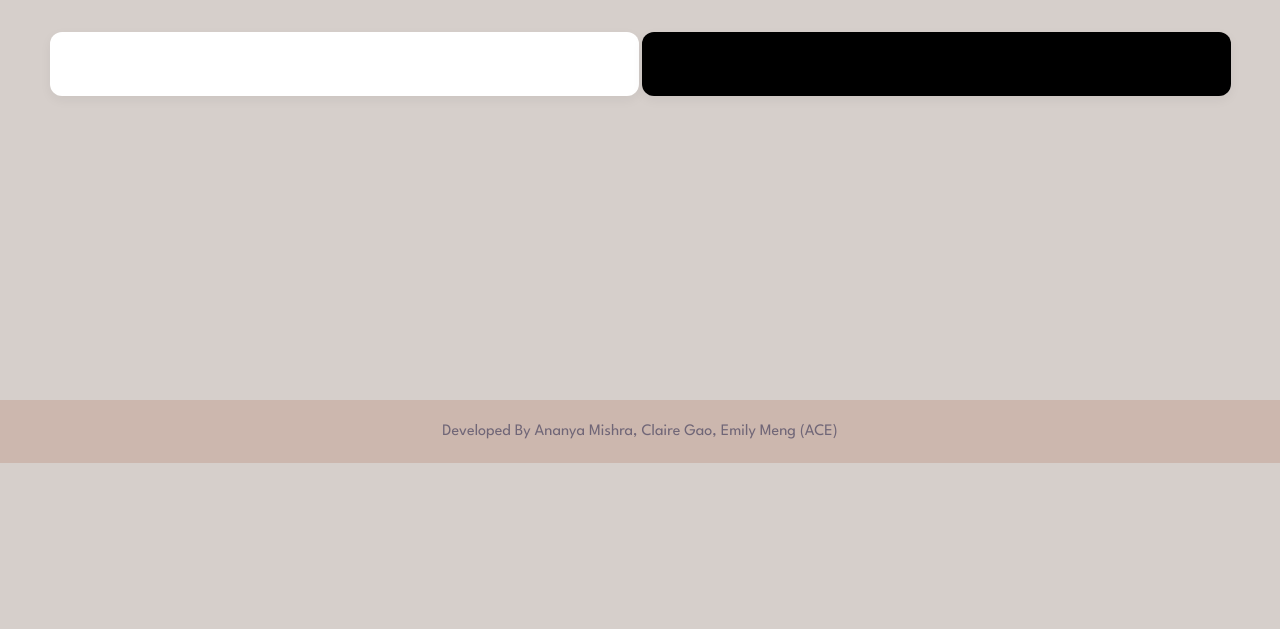
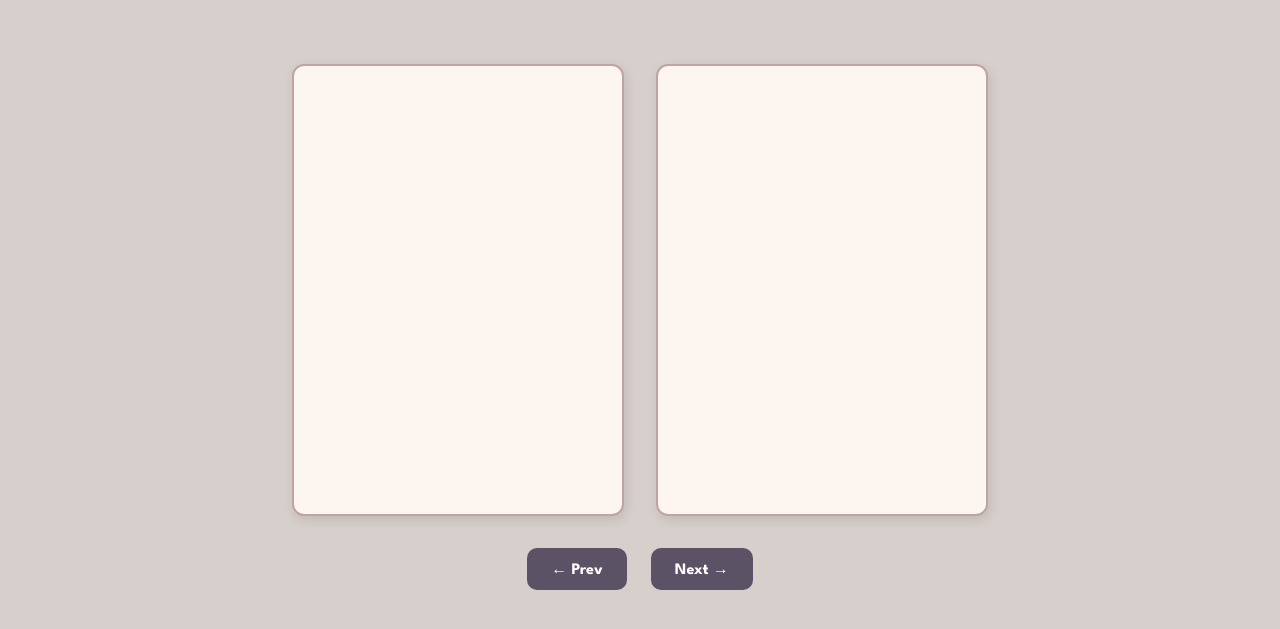
Before and after one commit to ananyaMishra6875/YRHacks25, a Flask app: page /journal in a window 1280 px wide. Shown: the part 104-733 px from the top of the page. Run offline with Flask 3, Linux system fonts and the light colour scheme.

Commit message:
finished pages

```diff
--- a/static/styles.css
+++ b/static/styles.css
@@ -41,7 +41,7 @@
 
 /* entry form */
 .entry-form {
-    background: white;
+    background: #ffffff;
     padding: 2rem;
     border-radius: 12px;
     box-shadow: 0 4px 12px rgba(0,0,0,0.05);
@@ -99,18 +99,7 @@
     border-radius: 8px;
     font-weight: bold;
     cursor: pointer;
-}
-
-/* footer */
-footer {
-    display: absolute;
-    top: 10;
-    text-align: center;
-    padding: 0.5rem;
     font-size: 1rem;
-    color: #706677;
-    margin-top: 21rem;
-    background-color: #CCB7AE;
 }
 
 /* tag input */
@@ -149,6 +138,7 @@
     position: absolute;
     background: #A6808C;
     padding: 2rem;
+    margin-top: 2rem;
     border-radius: 12px;
     margin-left: -15rem;
     width: 41%;
@@ -164,7 +154,7 @@
     max-width: 600px; /* control overall grid width */
     margin: 2rem -13rem; /* center the grid */
     margin-left: 25rem;
-    margin-top: 3rem;
+    margin-top: 6rem;
     text-align: center;
 }
 .home-links a {
@@ -180,3 +170,39 @@
     padding: 0 1rem;
     background-color: #706677;
 }
+
+.journal-book {
+    display: flex;
+    justify-content: center;
+    gap: 2rem;
+    margin: 2rem auto;
+    max-width: 1000px;
+}
+
+.page {
+    background-color: #fdf6f0;
+    border: 2px solid #c1a3a3;
+    width: 40%;
+    height: 400px;
+    padding: 1.5rem;
+    border-radius: 12px;
+    overflow-y: auto;
+    box-shadow: 2px 4px 12px rgba(0, 0, 0, 0.1);
+}
+
+.page-controls {
+    display: flex;
+    justify-content: center;
+    margin-top: 1rem;
+    gap: 1.5rem;
+}
+
+.page-controls button {
+    padding: 0.75rem 1.5rem;
+    font-size: 1rem;
+    background-color: #5b5266;
+    color: white;
+    border: none;
+    border-radius: 10px;
+    cursor: pointer;
+}
--- a/templates/base.html
+++ b/templates/base.html
@@ -22,9 +22,5 @@
             <!-- jinja2? -->
             {% block content %}{% endblock %}
         </main>
-
-        <footer>
-            <p>Developed By Ananya Mishra, Claire Gao, Emily Meng (ACE)</p>
-        </footer>
     </body>
 </html>
--- a/templates/journal.html
+++ b/templates/journal.html
@@ -2,17 +2,59 @@
 {% extends "base.html" %}
 
 {% block content %}
-    <section class="journal-left {{ mood_class }}" >
-        {% for entry in entries %}
-        <div class="entry">
-            <p><strong>mood:</strong> {{ entry.mood }}</p>
-            <p><strong>tags:</strong> {{ entry.tags }}</p>
-            <p><strong>journal:</strong> {{ entry.journal }}</p>
-        </div>
-        {% endfor %}
-    </section>
+<section class="journal-book">
+    <div class="page left-page" id="left-page">
+    </div>
+    <div class="page right-page" id="right-page">
+    </div>
+</section>
 
-    <section class="journal-right">
+<div class="page-controls">
+    <button onclick="prevPage()">← Prev</button>
+    <button onclick="nextPage()">Next →</button>
+</div>
+<script>
+    const journalEntries = JSON.parse('{{ entries|tojson|safe }}');
+    let currentPage = 0;
 
-    </section>
+    function renderPages() {
+        const left = document.getElementById("left-page");
+        const right = document.getElementById("right-page");
+
+        left.innerHTML = "";
+        right.innerHTML = "";
+
+        if (journalEntries[currentPage]) {
+            left.innerHTML = formatEntry(journalEntries[currentPage]);
+        }
+
+        if (journalEntries[currentPage + 1]) {
+            right.innerHTML = formatEntry(journalEntries[currentPage + 1]);
+        }
+    }
+
+    function formatEntry(entry) {
+        return `
+            <p><strong>Mood:</strong> ${entry.mood}</p>
+            <p><strong>Tags:</strong> ${entry.tags}</p>
+            <p><strong>Journal:</strong> ${entry.journal}</p>
+        `;
+    }
+
+    function nextPage() {
+        if (currentPage + 2 < journalEntries.length) {
+            currentPage += 2;
+            renderPages();
+        }
+    }
+
+    function prevPage() {
+        if (currentPage - 2 >= 0) {
+            currentPage -= 2;
+            renderPages();
+        }
+    }
+
+    renderPages();
+</script>
 {% endblock %}
```
Also changed, not shown: templates/entry.html (+12 -12 lines).
